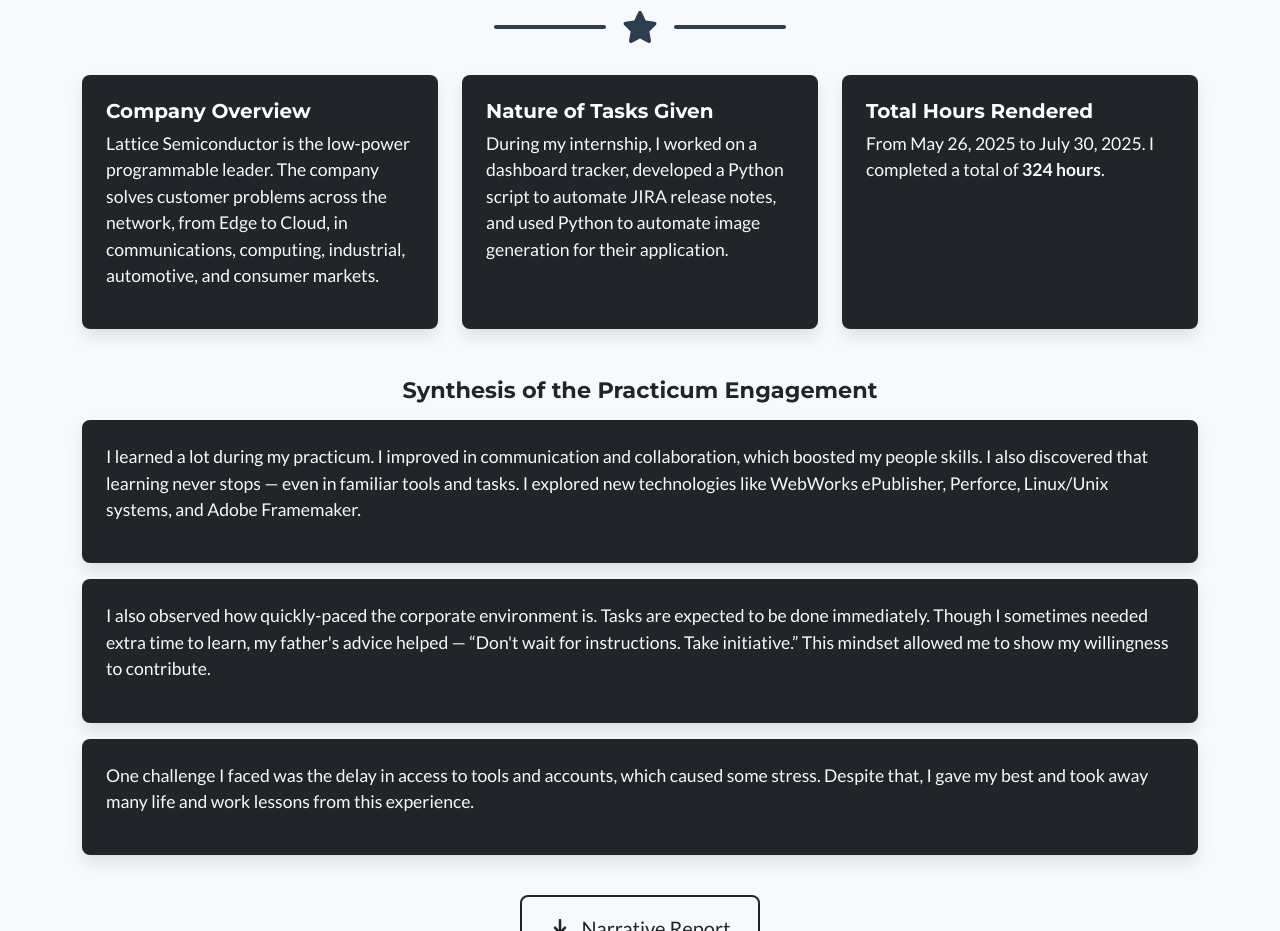
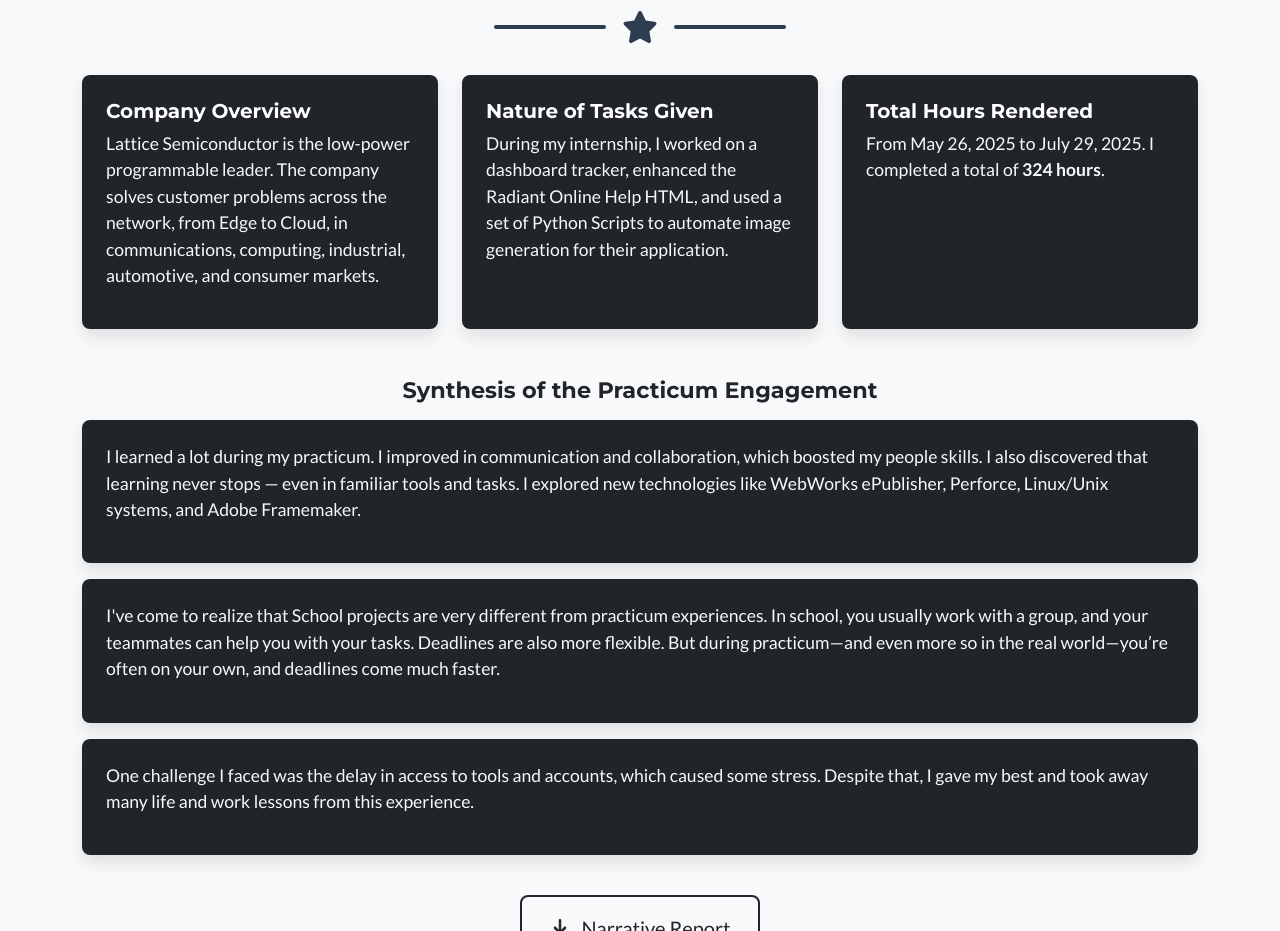
Before and after one commit to nathan-rushing/mcl_portfolio_3, a plain HTML site: page index.html in a window 1280 px wide. Shown: the part 2689-3620 px from the top of the page. Drawn offline with nearby package versions, Linux system fonts and the light colour scheme.

Commit message:
some info were modified

```diff
--- a/index.html
+++ b/index.html
@@ -414,13 +414,13 @@
                     <div class="col-lg-4">
                         <div class="p-4 bg-dark text-white rounded shadow-sm h-100 hover-grow">
                             <h5 class="fw-bold mb-2">Nature of Tasks Given</h5>
-                            <p class="text-light">During my internship, I worked on a dashboard tracker, developed a Python script to automate JIRA release notes, and used Python to automate image generation for their application.</p>
+                            <p class="text-light">During my internship, I worked on a dashboard tracker, enhanced the Radiant Online Help HTML, and used a set of Python Scripts to automate image generation for their application.</p>
                         </div>
                     </div>
                     <div class="col-lg-4">
                         <div class="p-4 bg-dark text-white rounded shadow-sm h-100 hover-grow">
                             <h5 class="fw-bold mb-2">Total Hours Rendered</h5>
-                            <p class="text-light">From May 26, 2025 to July 30, 2025. I completed a total of <strong>324 hours</strong>.</p>
+                            <p class="text-light">From May 26, 2025 to July 29, 2025. I completed a total of <strong>324 hours</strong>.</p>
                         </div>
                     </div>
                 </div>
@@ -437,7 +437,7 @@
                             <p>I learned a lot during my practicum. I improved in communication and collaboration, which boosted my people skills. I also discovered that learning never stops — even in familiar tools and tasks. I explored new technologies like WebWorks ePublisher, Perforce, Linux/Unix systems, and Adobe Framemaker.</p>
                         </div>
                         <div class="p-4 mb-3 bg-dark text-light rounded shadow-sm hover-grow">
-                            <p>I also observed how quickly-paced the corporate environment is. Tasks are expected to be done immediately. Though I sometimes needed extra time to learn, my father's advice helped — “Don't wait for instructions. Take initiative.” This mindset allowed me to show my willingness to contribute.</p>
+                            <p>I've come to realize that School projects are very different from practicum experiences. In school, you usually work with a group, and your teammates can help you with your tasks. Deadlines are also more flexible. But during practicum—and even more so in the real world—you’re often on your own, and deadlines come much faster.</p>
                         </div>
                         <div class="p-4 mb-3 bg-dark text-light rounded shadow-sm hover-grow">
                             <p>One challenge I faced was the delay in access to tools and accounts, which caused some stress. Despite that, I gave my best and took away many life and work lessons from this experience.</p>
```
Also changed, not shown: assets/img/nat_circle.png (added), assets/img/nat_noBG.png (added).
